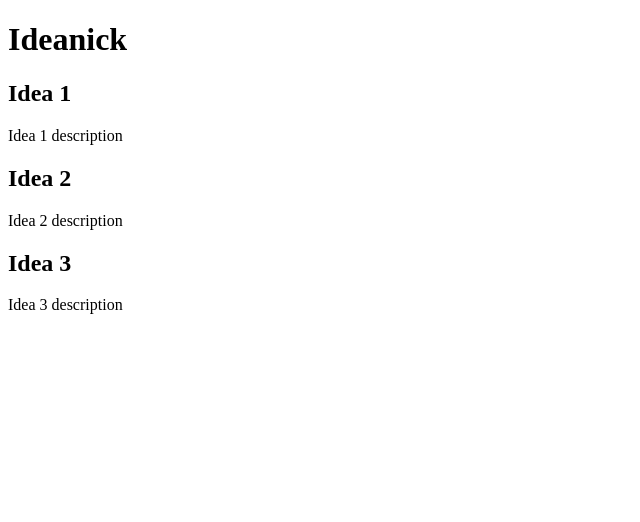
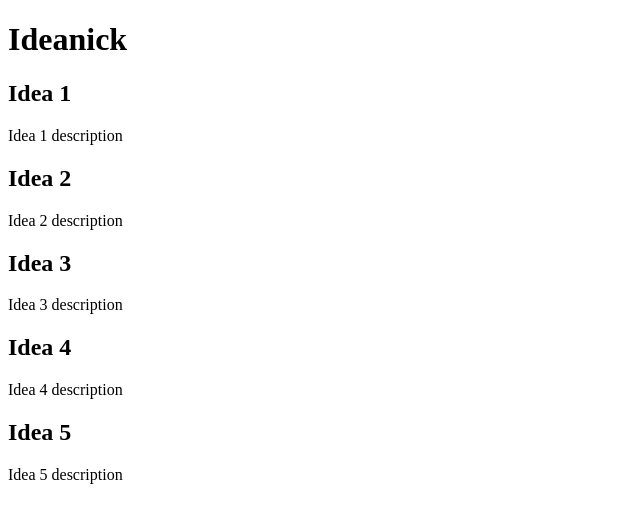
Before and after one commit to brearey/ideanick, a React (Vite) app in the folder webapp/: page / in a window 1280 px wide. Shown: the top 522 px of the page, without its empty margins (0-640 px from the left). Built offline with nearby package versions, Linux system fonts and the light colour scheme.

Commit message:
ideas list from array

```diff
--- a/webapp/src/App.tsx
+++ b/webapp/src/App.tsx
@@ -1,20 +1,37 @@
 export const App = () => {
+    const ideas = [
+        {
+            name: 'Idea 1',
+            description: 'Idea 1 description'
+        },
+        {
+            name: 'Idea 2',
+            description: 'Idea 2 description'
+        },
+        {
+            name: 'Idea 3',
+            description: 'Idea 3 description'
+        },
+        {
+            name: 'Idea 4',
+            description: 'Idea 4 description'
+        },
+        {
+            name: 'Idea 5',
+            description: 'Idea 5 description'
+        },
+    ]
     return (
         <div>
             <h1>Ideanick</h1>
             <div>
-                <div>
-                    <h2>Idea 1</h2>
-                    <p>Idea 1 description</p>
-                </div>
-                <div>
-                    <h2>Idea 2</h2>
-                    <p>Idea 2 description</p>
-                </div>
-                <div>
-                    <h2>Idea 3</h2>
-                    <p>Idea 3 description</p>
-                </div>
+                {
+                    ideas.map(idea => {
+                    return <div key={idea.name}>
+                        <h2>{idea.name}</h2>
+                        <p>{idea.description}</p>
+                    </div>
+                })}
             </div>
         </div>
     );
```
